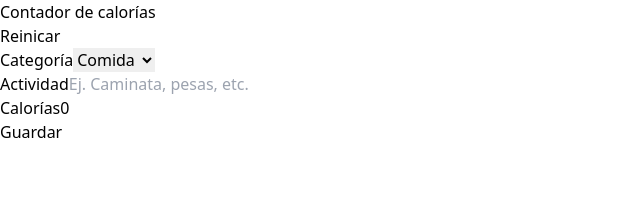
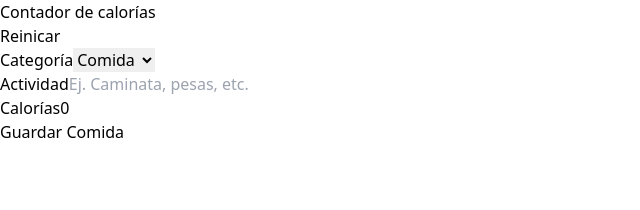
Before and after one commit to ElSantanax/CaloriesTraker, a React (Vite) app: page / in a window 1280 px wide. Shown: the top 210 px of the page, without its empty margins (0-640 px from the left). Built offline with nearby package versions, Linux system fonts and the light colour scheme.

Commit message:
Actualizar el texto del botón de envío en el formulario de actividad para reflejar el tipo de actividad seleccionada

```diff
--- a/src/components/From.tsx
+++ b/src/components/From.tsx
@@ -71,7 +71,7 @@ export default function From() {
             <input
                 type="submit"
                 className="bg-gray-800 hover:bg-gray-900 w-full p-2 font-bold uppercase text-white cursor-pointer disabled:opacity-10"
-                value="Guardar"
+                value={activity.category === 1 ? "Guardar Comida" : "Guardar Ejercicio"}
                 disabled={!isValidActivity()}
             />
         </form >
```
